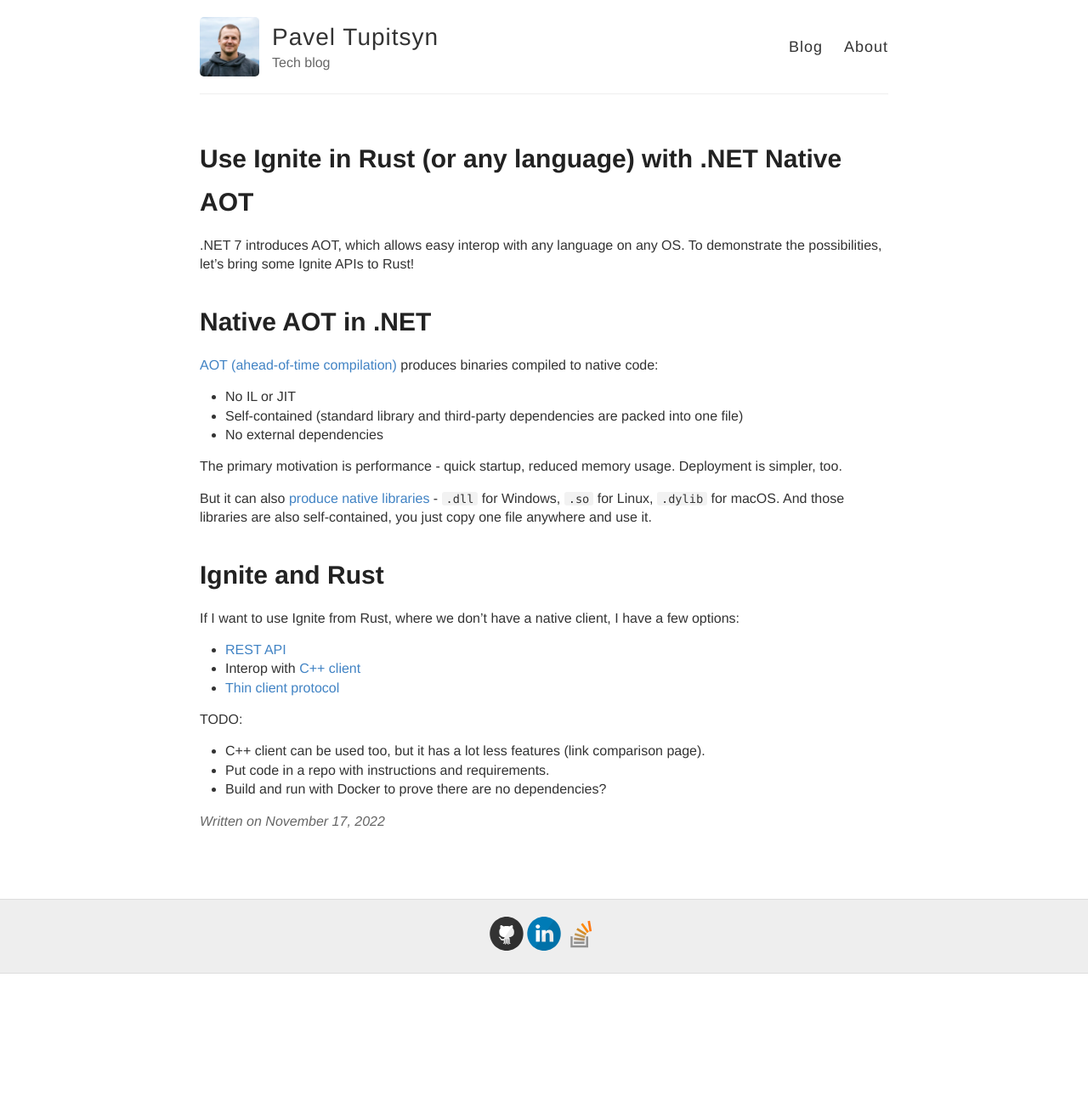
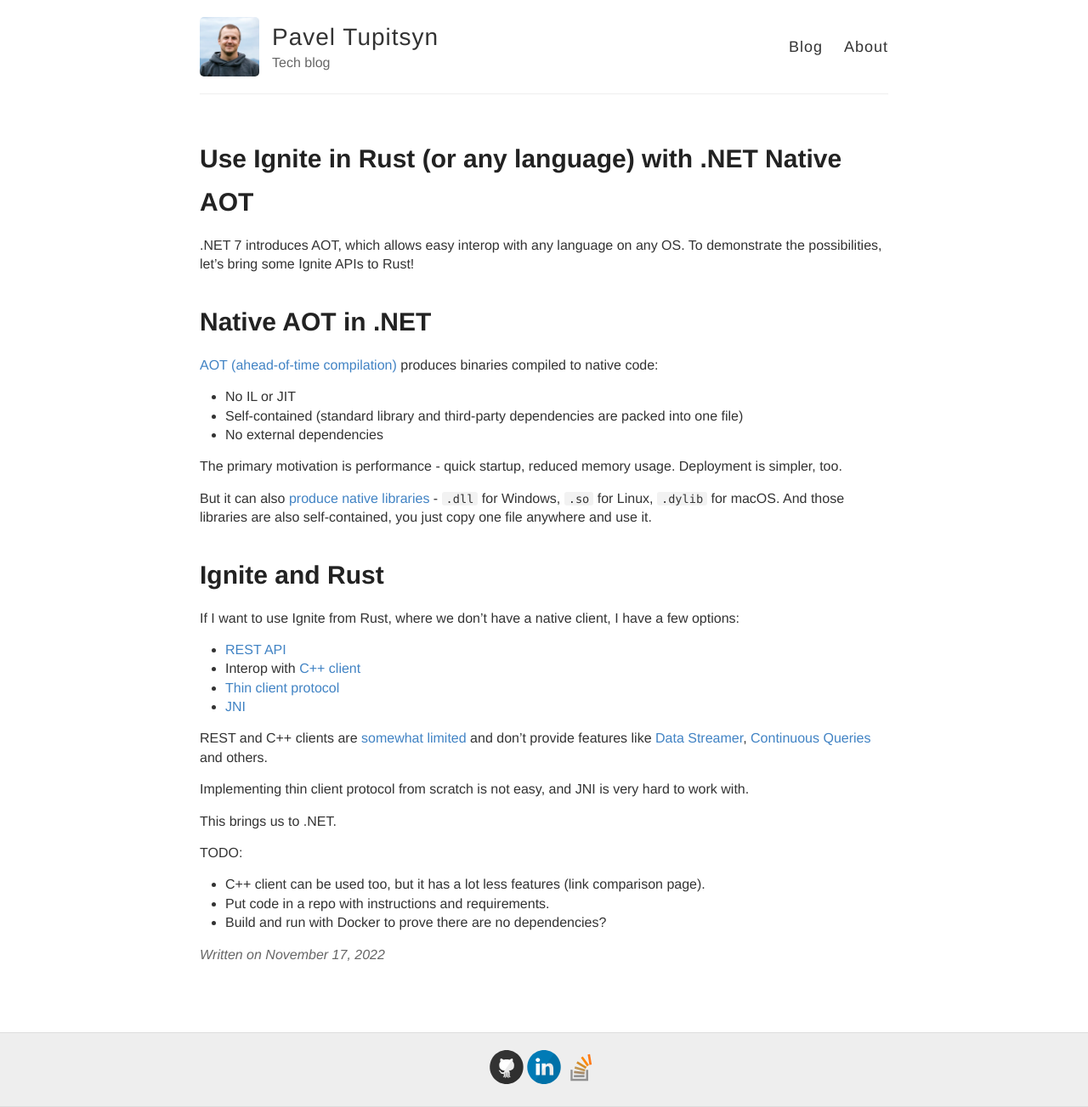
Before and after one commit to ptupitsyn/ptupitsyn.github.io, a Jekyll site: the page built from _posts/2022-11-17-Ignite-Anywhere-With-Net-Native-Aot.md, in a window 1280 px wide. Shown: the whole page at 85% size. Built offline with Jekyll 4.4.1, drawn with Linux system fonts in a browser that asks for light colours; comment, search, counter and statistics services are not loaded; before the commit the page ends 1146 px from its top, so only the background shows below that.

Commit message:
Ignite and Rust wip

```diff
--- a/_posts/2022-11-17-Ignite-Anywhere-With-Net-Native-Aot.md
+++ b/_posts/2022-11-17-Ignite-Anywhere-With-Net-Native-Aot.md
@@ -23,8 +23,14 @@
 * [REST API](https://ignite.apache.org/docs/latest/restapi)
 * Interop with [C++ client](https://ignite.apache.org/docs/latest/quick-start/cpp)
 * [Thin client protocol](https://cwiki.apache.org/confluence/display/IGNITE/IEP-9+Thin+Client+Protocol)
+* [JNI](https://en.wikipedia.org/wiki/Java_Native_Interface)
 
+REST and C++ clients are [somewhat limited](https://cwiki.apache.org/confluence/display/IGNITE/Thin+clients+features) and don't provide features like
+[Data Streamer](https://ignite.apache.org/docs/latest/data-streaming), [Continuous Queries](https://ignite.apache.org/docs/latest/key-value-api/continuous-queries) and others.
 
+Implementing thin client protocol from scratch is not easy, and JNI is very hard to work with.
+
+This brings us to .NET.
 
 
 
```
